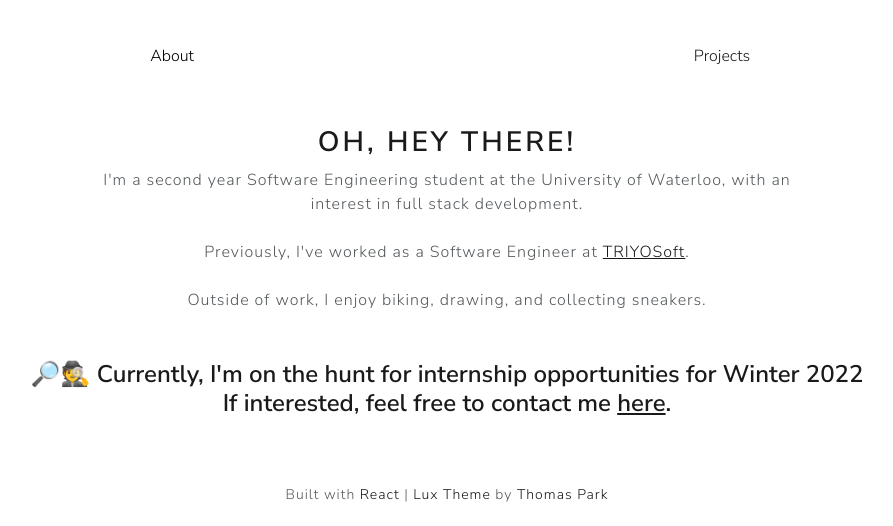
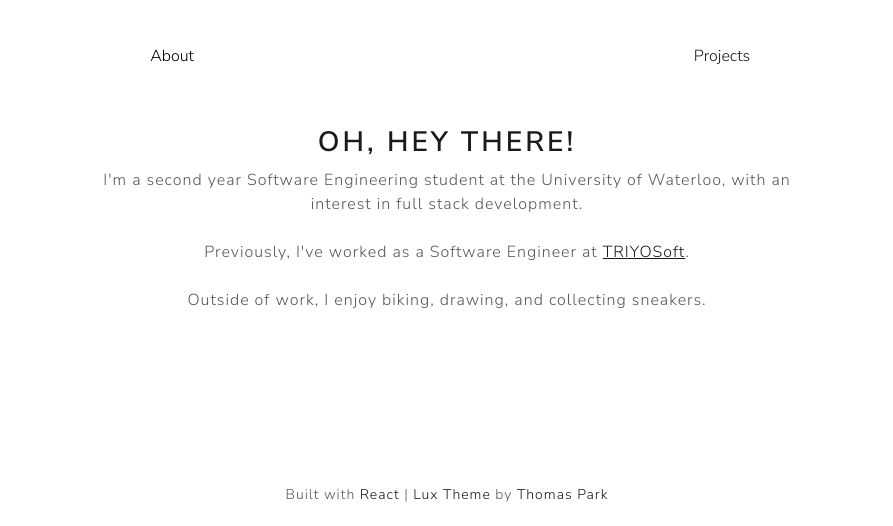
Before and after one commit to kevin-pierce/new-personal-site, a Gatsby site: page / in a window 1280 px wide. Shown: the part 637-1163 px from the top of the page, without its empty margins (193-1086 px from the left). Built offline with nearby package versions, Linux system fonts and the light colour scheme; Gatsby itself is replaced by a stand-in of ours.

Commit message:
Updated resume

```diff
--- a/src/components/about-tab/about-tab.jsx
+++ b/src/components/about-tab/about-tab.jsx
@@ -14,7 +14,9 @@ const AboutTab = () => {
                     <br/><br/>
                     Outside of work, I enjoy biking, drawing, and collecting sneakers.
                     <br/><br/><br/>
-                <h3>🔎🕵️ Currently, I'm on the hunt for internship opportunities for Winter 2022<br/>If interested, feel free to contact me <a href="https://www.linkedin.com/in/kwpierce/s">here</a>.</h3>
+                {
+                    //<h3>🔎🕵️ Currently, I'm on the hunt for internship opportunities for Winter 2022<br/>If interested, feel free to contact me <a href="https://www.linkedin.com/in/kwpierce/s">here</a>.</h3>
+                }
             </div>
         </div>
     )
--- a/src/pages/index.js
+++ b/src/pages/index.js
@@ -2,7 +2,7 @@ import React from 'react';
 import { Helmet } from 'react-helmet';
 import "bootswatch/dist/lux/bootstrap.min.css";
 import { Button, Tabs, Tab } from 'react-bootstrap';
-import ResumePDF from '../../static/Kevin-Pierce-Resume-2A-V6.pdf';
+import ResumePDF from '../../static/kevin-pierce-resume-2B-v1.pdf';
 import Favicon from '../images/KP-favicon.ico';
 
 // Components
```
Also changed, not shown: 2 other files.
